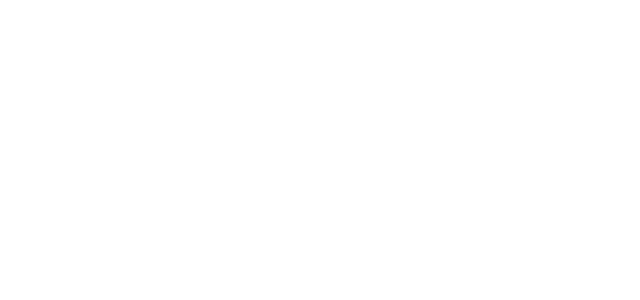
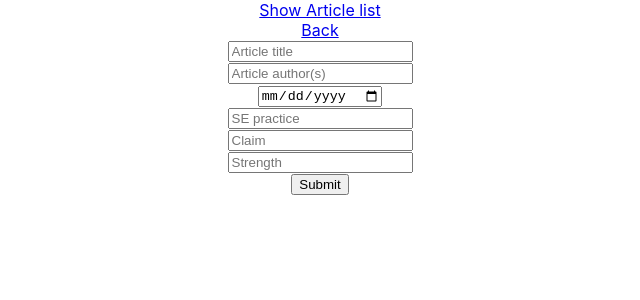
Before and after one commit to kdr1283/CISE-SEEDSRemastered, a React (Create React App) app in the folder client/: page /Submit-Article in a window 1280 px wide. Shown: the top 300 px of the page, without its empty margins (320-960 px from the left). Built offline with nearby package versions, Linux system fonts and the light colour scheme.

Commit message:
submit article completed

```diff
--- a/client/src/App.js
+++ b/client/src/App.js
@@ -5,6 +5,7 @@
 
 import Home from "./components/Home";
 import ShowArticleList from "./components/ShowArticleList";
+import SubmitArticle from "./components/SubmitArticle";
 
 class App extends Component {
   render() {
@@ -13,6 +14,7 @@
         <div>
           <Route exact path="/" component={Home} />
           <Route path="/Show-Article-List" component={ShowArticleList} />
+          <Route path="/Submit-Article" component={SubmitArticle} />
         </div>
       </Router>
     );
--- a/client/src/components/Home.js
+++ b/client/src/components/Home.js
@@ -30,6 +30,8 @@
       <div className="App">
         <h1>SEEDS Research Evidence and Articles Repository</h1>
         <Link to="/Show-Article-List">Show Articles</Link>
+        <br />
+        <Link to="/Submit-Article">Submit an Article</Link>
       </div>
     );
   }
--- /dev/null
+++ b/client/src/components/SubmitArticle.js
@@ -0,0 +1,122 @@
+/* eslint-disable react/prop-types */
+import React, { Component } from "react";
+import { Link } from "react-router-dom";
+import "../App.css";
+import axios from "axios";
+
+class SubmitArticle extends Component {
+  constructor() {
+    super();
+    this.state = {
+      title: "",
+      authors: "",
+      year: "",
+      practice: "",
+      claim: "",
+      strength: "",
+    };
+  }
+
+  onChange = (e) => {
+    this.setState({ [e.target.name]: e.target.value });
+  };
+
+  onSubmit = (e) => {
+    e.preventDefault();
+
+    const data = {
+      title: this.state.title,
+      authors: this.state.authors,
+      year: this.state.year,
+      practice: this.state.practice,
+      claim: this.state.claim,
+      strength: this.state.strength,
+    };
+
+    axios
+      .post("https://team-7-seeds.herokuapp.com/api/articles", data)
+      .then((res) => {
+        this.setState({
+          title: "",
+          authors: "",
+          year: "",
+          practice: "",
+          claim: "",
+          strength: "",
+        });
+        this.props.history.push("/");
+      })
+      .catch((err) => {
+        console.log("Error in SubmitArticle!");
+      });
+  };
+
+  render() {
+    return (
+      <div className="App">
+        <Link to="/Show-Article-List">Show Article list</Link>
+        <br />
+        <Link to="/">Back</Link>
+        <form noValidate onSubmit={this.onSubmit}>
+          <input
+            type="text"
+            placeholder="Article title"
+            name="title"
+            value={this.state.title}
+            onChange={this.onChange}
+            required
+          />
+          <br />
+          <input
+            type="text"
+            placeholder="Article author(s)"
+            name="authors"
+            value={this.state.authors}
+            onChange={this.onChange}
+            required
+          />
+          <br />
+          <input
+            type="date"
+            placeholder="Publication year"
+            name="year"
+            value={this.state.year}
+            onChange={this.onChange}
+            required
+          />
+          <br />
+          <input
+            type="text"
+            placeholder="SE practice"
+            name="practice"
+            value={this.state.practice}
+            onChange={this.onChange}
+            required
+          />
+          <br />
+          <input
+            type="text"
+            placeholder="Claim"
+            name="claim"
+            value={this.state.claim}
+            onChange={this.onChange}
+            required
+          />
+          <br />
+          <input
+            type="text"
+            placeholder="Strength"
+            name="strength"
+            value={this.state.strength}
+            onChange={this.onChange}
+            required
+          />
+          <br />
+          <input type="submit" />
+        </form>
+      </div>
+    );
+  }
+}
+
+export default SubmitArticle;
```
